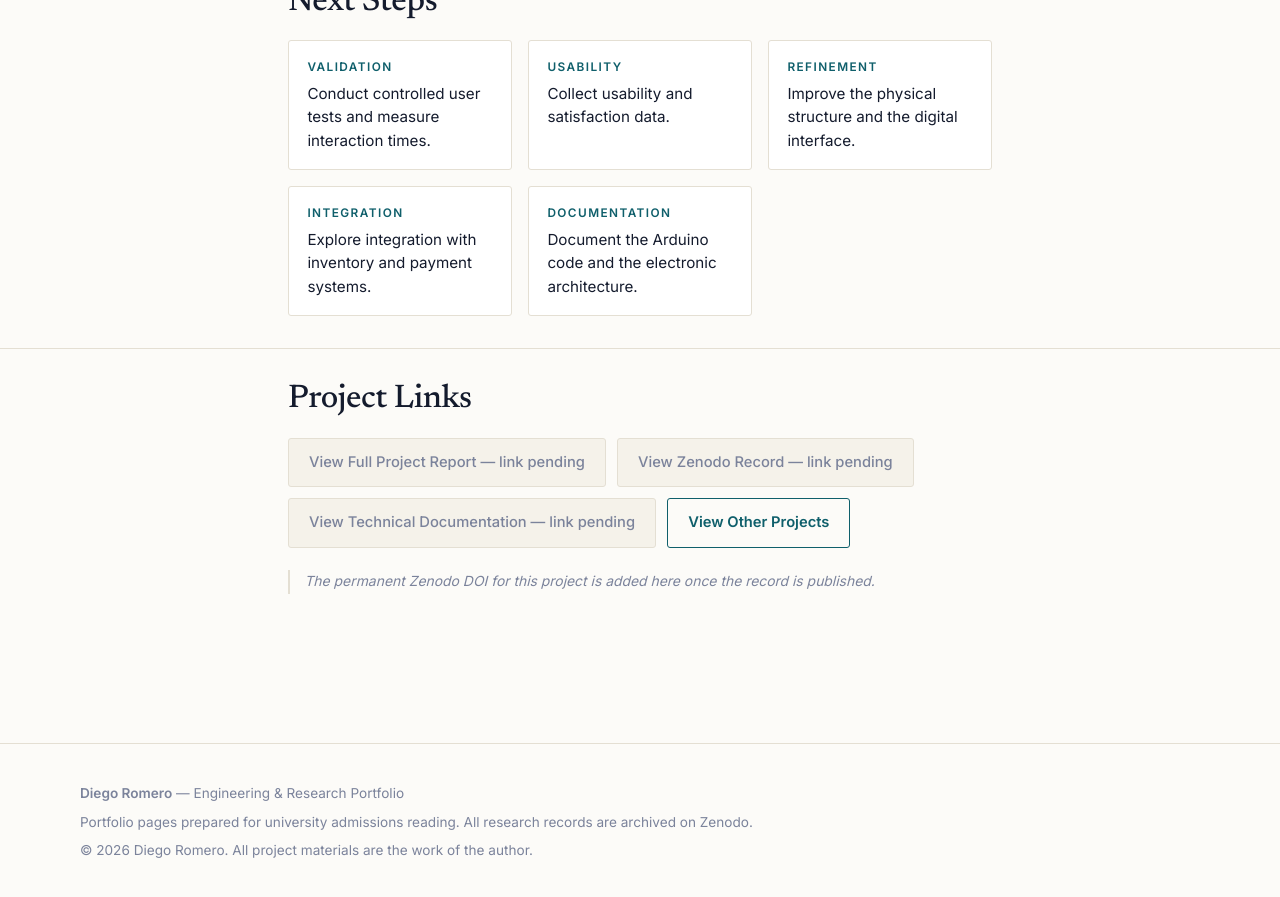
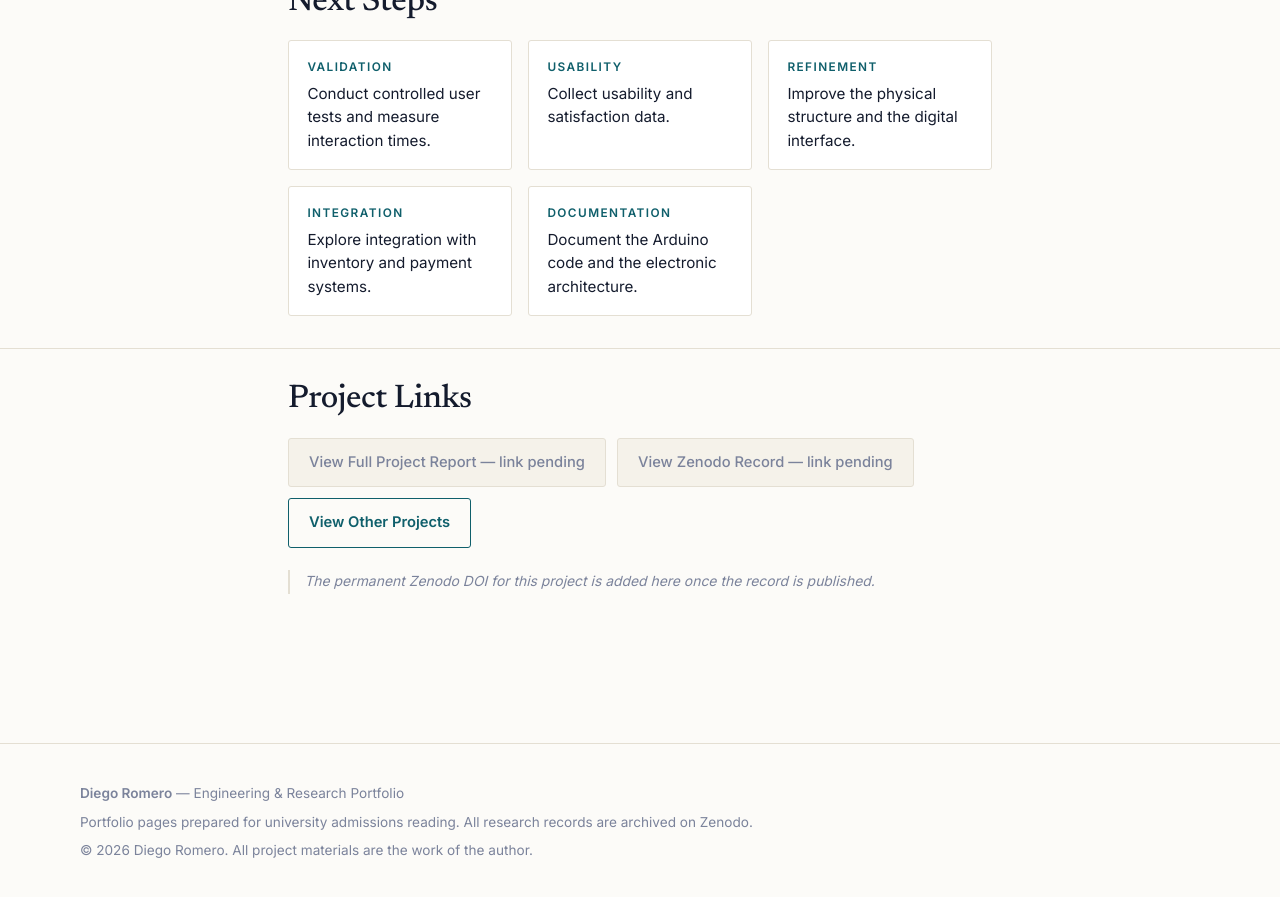
Before and after one commit to student-research-portfolios/diego-romero, a Jekyll site: the page built from _projects/1-retail-assistant-robot.md, in a window 1280 px wide and 900 px high, scrolled down 4893 px. Shown: the top 897 px of the window. Built offline with Jekyll 4.4.1, drawn with Linux system fonts in a browser that asks for light colours.

Commit message:
Remove technical documentation button until Arduino code is supplied

```diff
--- a/_projects/1-retail-assistant-robot.md
+++ b/_projects/1-retail-assistant-robot.md
@@ -34,8 +34,6 @@ buttons:
   - label: View Full Project Report
     url: ""
   - label: View Zenodo Record
-    url: ""
-  - label: View Technical Documentation
     url: ""
 ---
 
```
